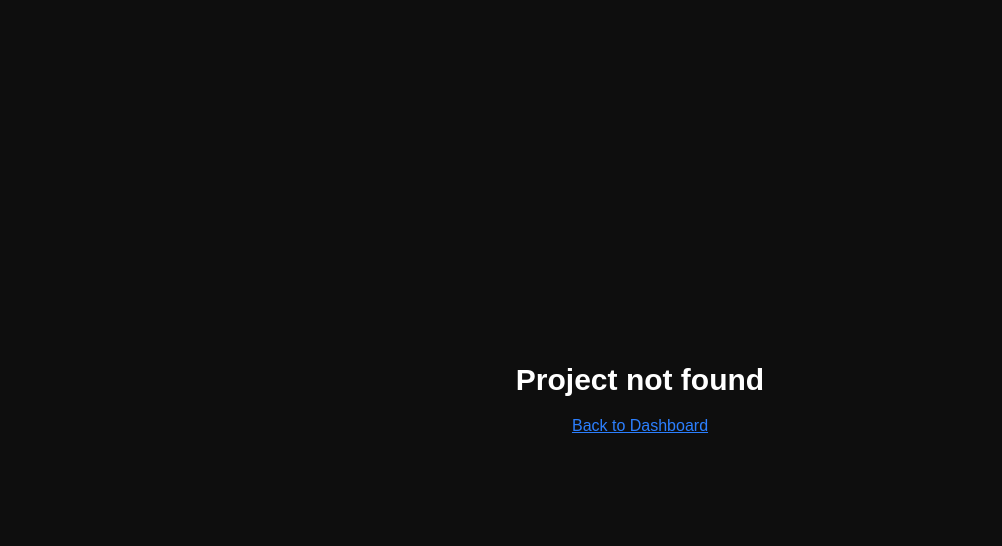
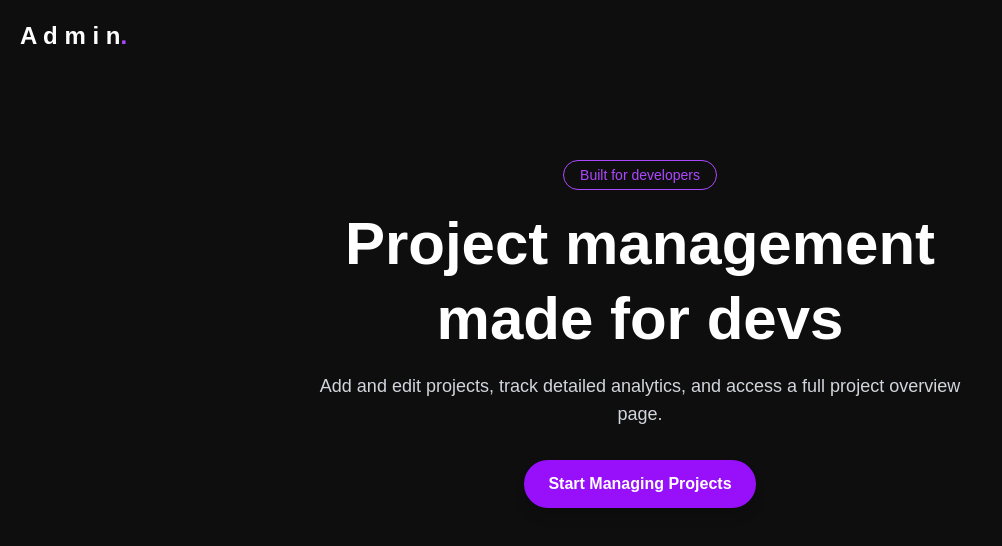
Before and after one commit to devtofunmi/dashboard, a Next.js app: page /landingpage in a window 1280 px wide. Before the commit this address had no page. Shown: the top 546 px of the page, without its empty margins (0-1002 px from the left). Built offline with nearby package versions, Linux system fonts and the light colour scheme.

Commit message:
add landingpage

```diff
--- /dev/null
+++ b/pages/landingpage.tsx
@@ -0,0 +1,38 @@
+"use client";
+
+import React from "react";
+import Link from "next/link";
+
+export default function LandingPage() {
+  return (
+    <div className="min-h-screen bg-[#0e0e0e] text-white">
+        <nav className="text-2xl p-5 font-bold">A d m i n<span className="text-purple-500">.</span></nav>
+        <main className=" flex flex-col items-center justify-center  px-6 py-12">
+      <div className="w-full max-w-2xl text-center">
+        <div className="inline-block mt-10 mb-4 text-sm font-medium text-purple-500 border border-purple-500 px-4 py-1 rounded-full">
+          Built for developers
+        </div>
+
+        <h1 className="text-4xl md:text-6xl font-bold leading-tight">
+          Project management made for devs
+        </h1>
+
+       <p className="mt-4 text-lg text-gray-300">
+         Add and edit projects, track detailed analytics, and access a full project overview page.
+       </p>
+
+
+        <div className="mt-8">
+          <Link
+            href="/login"
+            className="inline-block bg-purple-600 hover:bg-purple-700 transition-colors text-white font-semibold px-6 py-3 rounded-full shadow-lg"
+          >
+            Start Managing Projects
+          </Link>
+        </div>
+      </div>
+    </main>
+    </div>
+
+  );
+}
```
